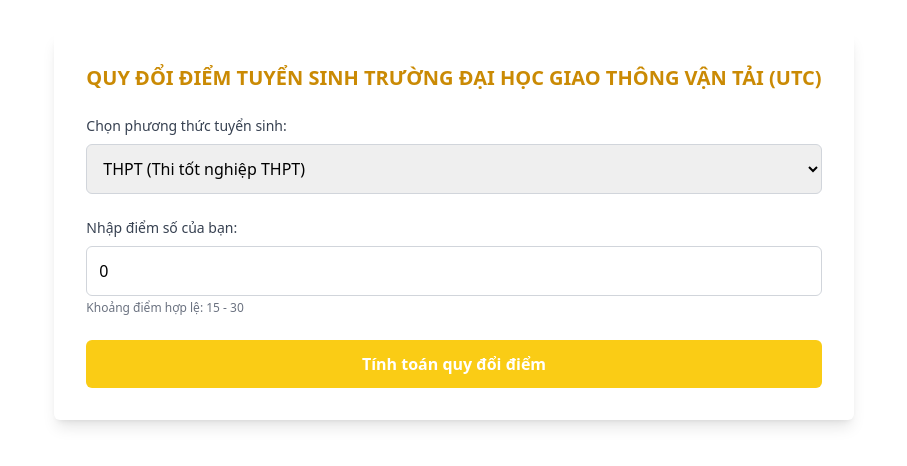
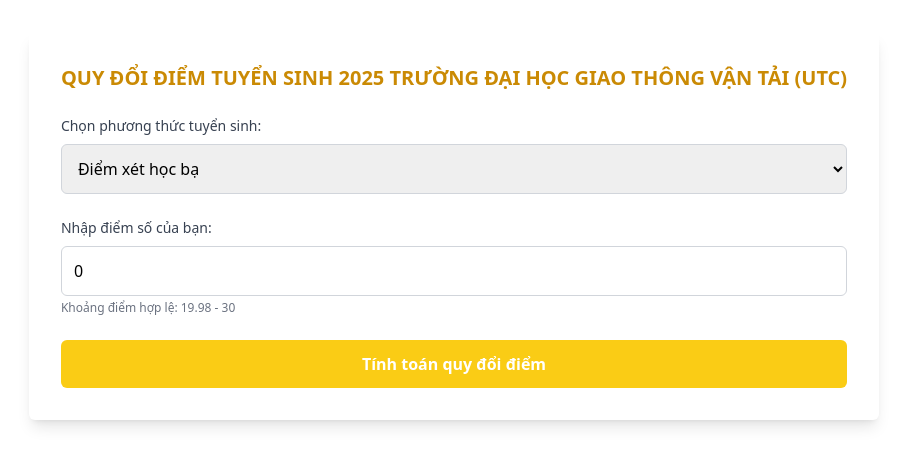
Before and after one commit to C04L/QuyDoiDiemGTVT, a Nuxt app: page / in a window 1280 px wide. Shown: the top 466 px of the page, without its empty margins (186-1093 px from the left). Built offline with nearby package versions, Linux system fonts and the light colour scheme.

Commit message:
fix label

```diff
--- a/app/components/CalcPanel.vue
+++ b/app/components/CalcPanel.vue
@@ -1,7 +1,7 @@
 <script setup lang="ts">
 import {getAllMethodConverted, getScoreRange, isValidScore, type PTXT, type AllMethodReturnType} from "~/utils/calculator";
 
-const method: Ref<PTXT> = ref('THPT');
+const method: Ref<PTXT> = ref('HOCBA');
 const score: Ref<number> = ref(0);
 const Calculated: Ref<AllMethodReturnType | null> = ref(null);
 const inputError: Ref<string> = ref('');
@@ -45,7 +45,7 @@
 <template>
   <div class="bg-white shadow-lg p-8 rounded-md my-8">
     <h1 class="uppercase font-semibold text-yellow-600 text-xl mb-6">
-      quy đổi điểm tuyển sinh trường đại học giao thông vận tải (UTC)
+      quy đổi điểm tuyển sinh 2025 trường đại học giao thông vận tải (UTC)
     </h1>
 
     <section class="space-y-6">
```
